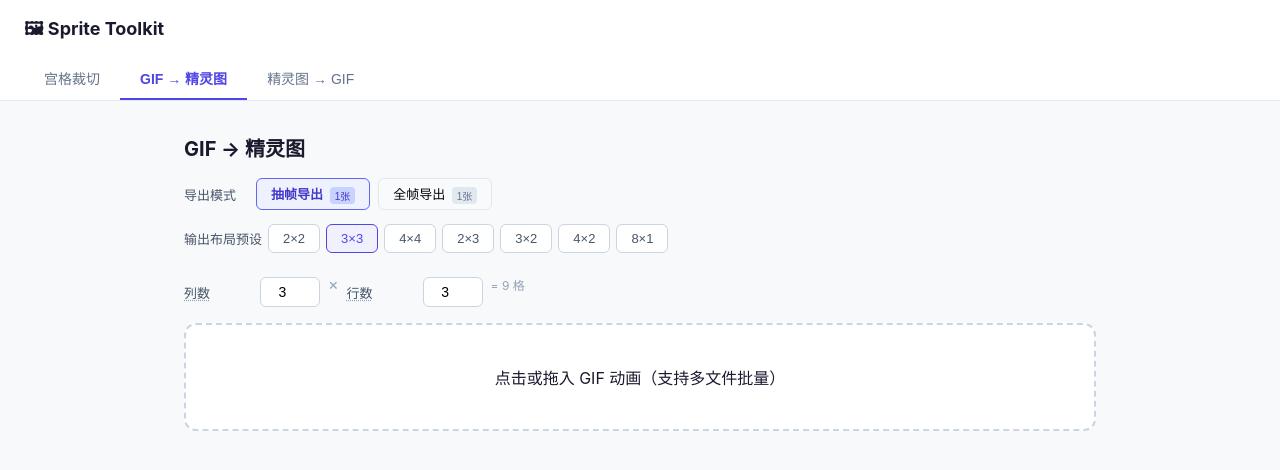
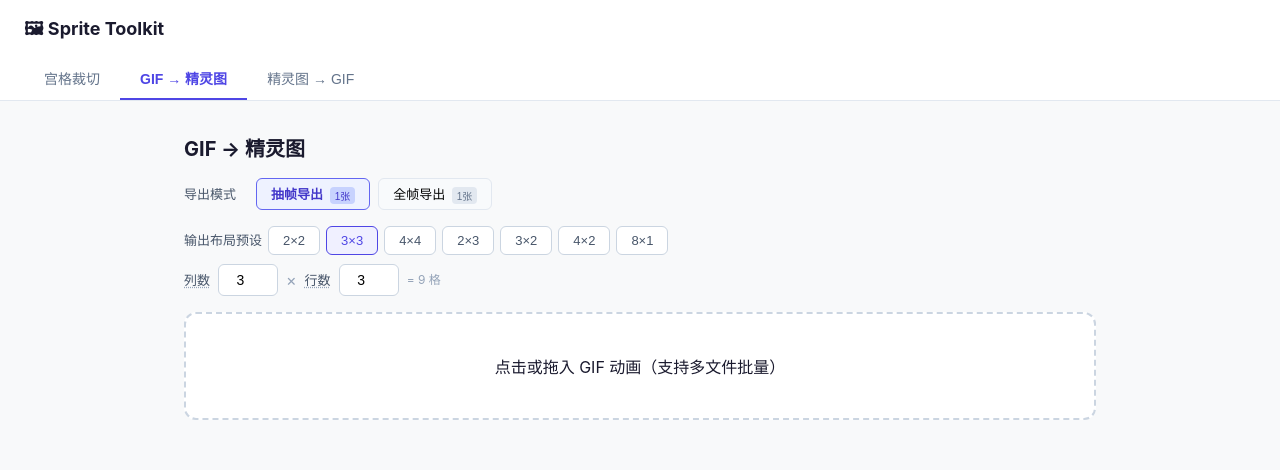
Before and after one commit to taiaili-tech/sprite-toolkit, a Vue app in the folder sprite-toolkit/: page / in a window 1280 px wide. Both pictures are taken after a click on the button "GIF → 精灵图". Shown: the top 470 px of the page. Built offline with nearby package versions, Linux system fonts and the light colour scheme.

Commit message:
fix: align form labels and inputs to same height (32px line-height)
Co-authored-by: Cursor <cursoragent@cursor.com>

```diff
--- a/sprite-toolkit/src/components/GifToSprite.vue
+++ b/sprite-toolkit/src/components/GifToSprite.vue
@@ -40,29 +40,23 @@
             @click="gridCols = p.cols; gridRows = p.rows"
           >{{ p.label }}</button>
         </div>
-        <div style="display:flex;align-items:center;gap:8px;flex-wrap:wrap;">
-          <div class="form-row" style="margin-bottom:0;">
-            <span class="form-label tip" title="精灵图横向放几帧">列数</span>
-            <input class="form-input" type="number" v-model.number="gridCols" min="1" max="32" style="width:60px;" />
-          </div>
+        <div style="display:flex;align-items:center;gap:8px;flex-wrap:wrap;line-height:32px;">
+          <span class="form-label tip" style="min-width:auto;" title="精灵图横向放几帧">列数</span>
+          <input class="form-input" type="number" v-model.number="gridCols" min="1" max="32" style="width:60px;" />
           <span style="color:#94a3b8;">×</span>
-          <div class="form-row" style="margin-bottom:0;">
-            <span class="form-label tip" title="精灵图纵向放几帧">行数</span>
-            <input class="form-input" type="number" v-model.number="gridRows" min="1" max="32" style="width:60px;" />
-          </div>
+          <span class="form-label tip" style="min-width:auto;" title="精灵图纵向放几帧">行数</span>
+          <input class="form-input" type="number" v-model.number="gridRows" min="1" max="32" style="width:60px;" />
           <span style="font-size:12px;color:#94a3b8;">= {{ cellCount }} 格</span>
         </div>
       </template>
 
       <!-- 全帧模式：只设列数，行数自动算 -->
       <template v-else>
-        <div style="display:flex;align-items:center;gap:8px;flex-wrap:wrap;">
-          <div class="form-row" style="margin-bottom:0;">
-            <span class="form-label tip" title="精灵图每行放几帧，行数自动根据总帧数计算">列数</span>
-            <input class="form-input" type="number" v-model.number="gridCols" min="1" max="128" style="width:60px;" />
-          </div>
+        <div style="display:flex;align-items:center;gap:8px;flex-wrap:wrap;line-height:32px;">
+          <span class="form-label tip" style="min-width:auto;" title="精灵图每行放几帧，行数自动根据总帧数计算">列数</span>
+          <input class="form-input" type="number" v-model.number="gridCols" min="1" max="128" style="width:60px;" />
           <span style="font-size:12px;color:#94a3b8;">
-            × 行数自动 <template v-if="currentDecoded">= <strong>{{ fullRows }}</strong> 行</template>
+            × 行数自动<template v-if="currentDecoded"> = <strong>{{ fullRows }}</strong> 行</template>
           </span>
         </div>
       </template>
--- a/sprite-toolkit/src/style.css
+++ b/sprite-toolkit/src/style.css
@@ -61,10 +61,11 @@ body {
 
 /* 控件 */
 .form-row { display: flex; gap: 12px; align-items: center; flex-wrap: wrap; margin: 16px 0; }
-.form-label { font-size: 13px; color: #475569; min-width: 64px; }
+.form-label { font-size: 13px; color: #475569; min-width: 64px; line-height: 32px; }
 .form-input {
-  width: 72px; padding: 6px 10px; border: 1px solid #cbd5e1;
-  border-radius: 6px; font-size: 14px; text-align: center;
+  width: 72px; padding: 0 10px; height: 32px; line-height: 32px;
+  border: 1px solid #cbd5e1; border-radius: 6px; font-size: 14px;
+  text-align: center; box-sizing: border-box;
 }
 .form-input:focus { outline: 2px solid #4f46e5; border-color: transparent; }
 
```
Also changed, not shown: 8 other files (tests, documents, lock files or other folders).
